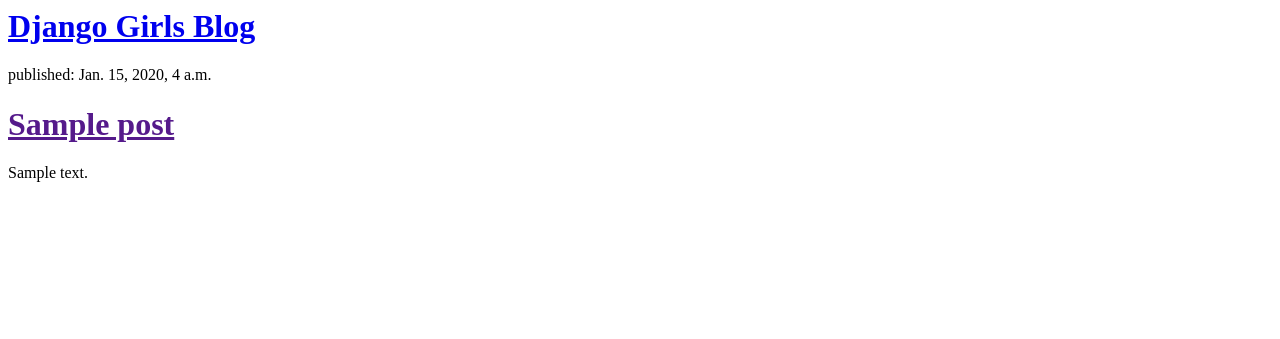
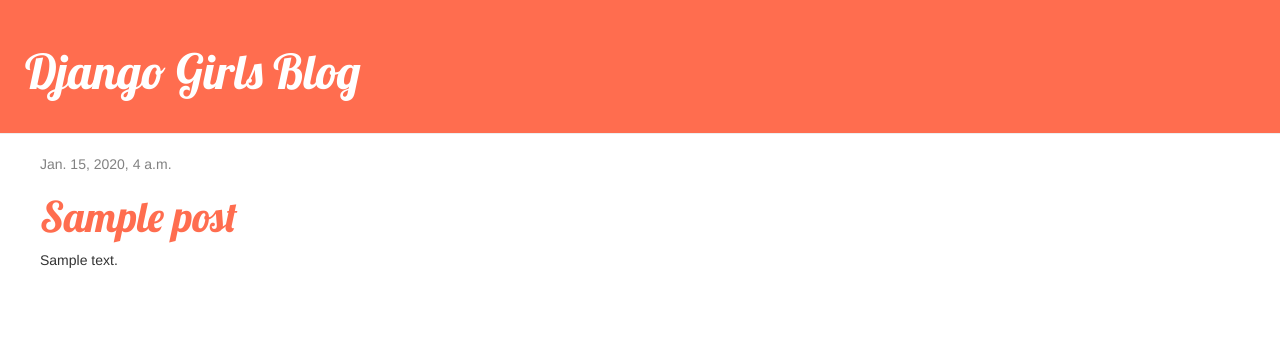
Before and after one commit to jennfunk/my-first-blog, a Django app: template blog/templates/blog/post_list.html in a window 1280 px wide. Shown: the top 339 px of the page. Run offline with Django 3.2, Linux system fonts and the light colour scheme; the template is opened without the code that fills it: values that come from a table or form of the project are taken from there, others are empty; tables that the repository leaves empty hold one stand-in row (values such as "Sample post"); some libraries are stand-ins or nearby versions.

Commit message:
Added a view and template for a detailed blog post as well as CSS for the site.

```diff
--- /dev/null
+++ b/blog/static/css/blog.css
@@ -0,0 +1,57 @@
+h1 a {
+	color: #FF6D4F;
+	font-family: 'Lobster';
+	font-size: 42px;
+}
+
+body {
+    padding-left: 0;
+    padding-right: 0;
+}
+
+.page-header {
+    background-color: #FF6D4F;
+    margin-top: 0;
+    padding: 25px 25px 25px 25px;
+}
+
+.page-header h1, .page-header h1 a, .page-header h1 a:visited, .page-header h1 a:active {
+    color: #ffffff;
+    font-size: 36pt;
+    text-decoration: none;
+}
+
+.content {
+    margin-left: 25px;
+}
+
+h1, h2, h3, h4 {
+    font-family: 'Lobster', cursive;
+}
+
+.date {
+    color: #828282;
+}
+
+.save {
+    float: right;
+}
+
+.post-form textarea, .post-form input {
+    width: 100%;
+}
+
+.top-menu, .top-menu:hover, .top-menu:visited {
+    color: #ffffff;
+    float: right;
+    font-size: 26pt;
+    margin-right: 20px;
+}
+
+.post {
+    margin-bottom: 70px;
+}
+
+.post h1 a, .post h1 a:visited {
+    color: #FF6D4F;
+}
--- /dev/null
+++ b/blog/templates/blog/base.html
@@ -0,0 +1,33 @@
+{% load staticfiles %}
+
+<html>
+    <head>
+        <title>Django Girls blog</title>
+        <link rel="stylesheet" href="//maxcdn.bootstrapcdn.com/bootstrap/3.3.6/css/bootstrap.min.css">
+        <link rel="stylesheet" href="//maxcdn.bootstrapcdn.com/bootstrap/3.3.6/css/bootstrap-theme.min.css">
+        <link rel="stylesheet" href="{% static 'css/blog.css' %}">
+        <link href='https://fonts.googleapis.com/css?family=Lobster' rel='stylesheet' type='text/css'>
+    </head>
+    <body>
+    <div class="page-header">
+        <h1><a href="/">Django Girls Blog</a></h1>
+    </div>
+    <div class="content container">
+        <div class="row">
+            <div class="col-md-8">
+            {% block content %}
+                {% for post in posts %}
+                    <div class="post">
+                        <div class="date">
+                            {{ post.published_date }}
+                        </div>
+                        <h1><a href="">{{ post.title }}</a></h1>
+                        <p>{{ post.text|linebreaksbr }}</p>
+                    </div>
+                {% endfor %}
+            {% endblock %}
+            </div>
+        </div>
+    </div>
+</body>
+</html>
--- a/blog/templates/blog/post_list.html
+++ b/blog/templates/blog/post_list.html
@@ -1,18 +1,16 @@
-<html>
-    <head>
-        <title>Django Girls blog</title>
-    </head>
-    <body>
-        <div>
-    <h1><a href="/">Django Girls Blog</a></h1>
-</div>
 
-{% for post in posts %}
-    <div>
-        <p>published: {{ post.published_date }}</p>
-        <h1><a href="">{{ post.title }}</a></h1>
-        <p>{{ post.text|linebreaksbr }}</p>
-    </div>
-{% endfor %}
-    </body>
-</html>
+{% extends 'blog/base.html' %}
+
+{% block content %}
+
+    {% for post in posts %}
+        <div class="post">
+            <div class="date">
+                {{ post.published_date }}
+            </div>
+            <h1><a href="{% url 'post_detail' pk=post.pk %}">{{ post.title }}</a></h1>
+            <p>{{ post.text|linebreaksbr }}</p>
+        </div>
+    {% endfor %}
+
+{% endblock content %}
--- a/blog/urls.py
+++ b/blog/urls.py
@@ -4,4 +4,6 @@ from . import views
 
 urlpatterns = [
     url(r'^$', views.post_list, name='post_list'),
-    ]
+    url(r'^post/(?P<pk>\d+)/$', views.post_detail, name='post_detail'),
+
+]
```
Also changed, not shown: blog/templates/blog/post_detail.html (added, +13 -0 lines), blog/views.py (+6 -2 lines).
